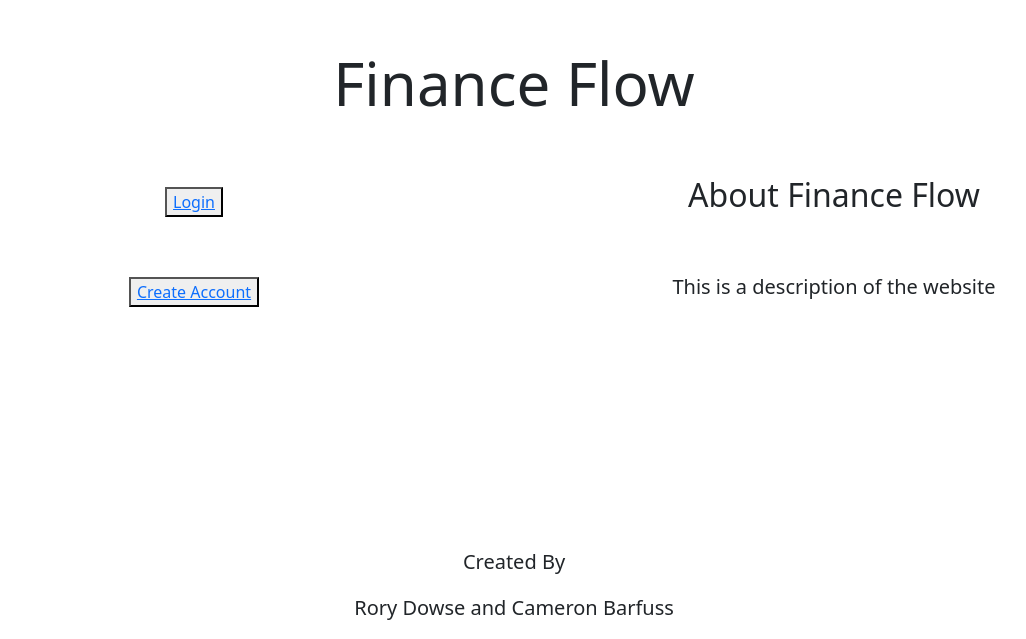
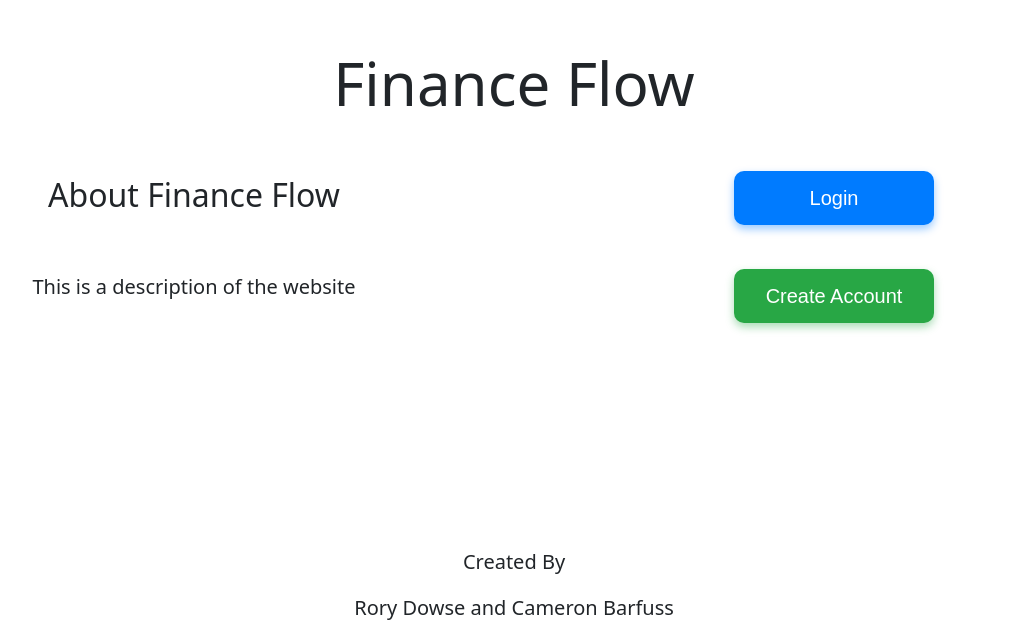
Before and after one commit to RoryDowse/finance-flow, a React (Vite) app in the folder client/: page / in a window 1280 px wide. Shown: the part 253-892 px from the top of the page, without its empty margins (126-1152 px from the left). Built offline with nearby package versions, Linux system fonts and the light colour scheme; no server answers.

Commit message:
update Landing Page button styling and page layout

```diff
--- a/client/src/pages/LandingPage.css
+++ b/client/src/pages/LandingPage.css
@@ -19,6 +19,64 @@
     height: 30vh;
   }
 
+  .lp-right-container {
+    display: flex;
+    justify-content: space-evenly;
+    align-items: center;
+    flex-direction: column;
+    width: 50%;
+  }
+
+  /* Button Styling */
+
+  button {
+    cursor: pointer;
+    border: none;
+    outline: none;
+    transition: all 0.3s ease;
+  }
+
+
+  .login-button {
+    min-width: 200px;
+    padding: 12px 20px;
+    font-family: Arial, Helvetica, sans-serif;
+    font-size: 20px;
+    box-sizing: border-box;
+    border-radius: 10px;
+    background-color: #007bff; /* Primary blue color */
+    box-shadow: 0px 4px 8px rgba(0, 123, 255, 0.4); /* Light shadow */
+  }
+
+  .login-button:hover {
+    background-color: #0056b3; /* Darker blue */
+    box-shadow: 0px 6px 12px rgba(0, 123, 255, 0.5); /* Stronger shadow */
+    transform: translateY(-2px); /* Slight lift */
+  }
+
+  .create-account-button {
+    min-width: 200px;
+    padding: 12px 20px;
+    font-family: Arial, Helvetica, sans-serif;
+    font-size: 20px;
+    box-sizing: border-box;
+    border-radius: 10px;
+    background-color: #28a745; /* Success green color */
+    color: #fff; /* White text */
+    box-shadow: 0px 4px 8px rgba(40, 167, 69, 0.4); /* Light shadow */
+  }
+
+  .create-account-button:hover {
+    background-color: #218838; /* Darker green */
+    box-shadow: 0px 6px 12px rgba(40, 167, 69, 0.5); /* Stronger shadow */
+    transform: translateY(-2px); /* Slight lift */
+  }
+
+  .button {
+    color: white;
+    text-decoration: none;
+  }
+
   .lp-left-container {
     display: flex;
     justify-content: space-evenly;
@@ -27,14 +85,6 @@
     width: 50%;
   }
 
-  .lp-right-container {
-    display: flex;
-    justify-content: space-evenly;
-    align-items: center;
-    flex-direction: column;
-    width: 50%;
-  }
-
-  .lp-right-container p {
+  .lp-left-container p {
     font-size: 20px;
   }
--- a/client/src/pages/LandingPage.tsx
+++ b/client/src/pages/LandingPage.tsx
@@ -10,13 +10,14 @@ const LandingPage = () => {
             </section>
             <div className="lp-both-containers">
                 <section className="lp-left-container">
-                    <button type="button"><Link to='/login'>Login</Link></button>
-                    <button type="button"><Link to='/create-account'>Create Account</Link></button>
-                </section>
-                <section className="lp-right-container">
                     <h2>About Finance Flow</h2>
                     <p>This is a description of the website</p>
                 </section>
+                <section className="lp-right-container">
+                    <button className="login-button" type="button"><Link className="button" to='/login'>Login</Link></button>
+                    <button className="create-account-button" type="button"><Link className="button" to='/create-account'>Create Account</Link></button>
+                </section>
+
             </div>
         </div>
     );
--- a/client/src/pages/Travel.css
+++ b/client/src/pages/Travel.css
@@ -31,7 +31,7 @@
     box-sizing: border-box;
   }
 
-  .search-bar {
+  .search-button {
     width: 100%;
     font-family: Arial, Helvetica, sans-serif;
     font-size: 16px;
--- a/client/src/pages/Travel.tsx
+++ b/client/src/pages/Travel.tsx
@@ -125,7 +125,7 @@ const Travel: React.FC = () => {
                             onChange={handleCashflowInput}
                             className="exchange-input"
                         />
-                        <button className="search-bar" type="submit">Search</button>
+                        <button className="search-button" type="submit">Search</button>
                     </form>
                 </aside>
                 <section className="main-content">
```
